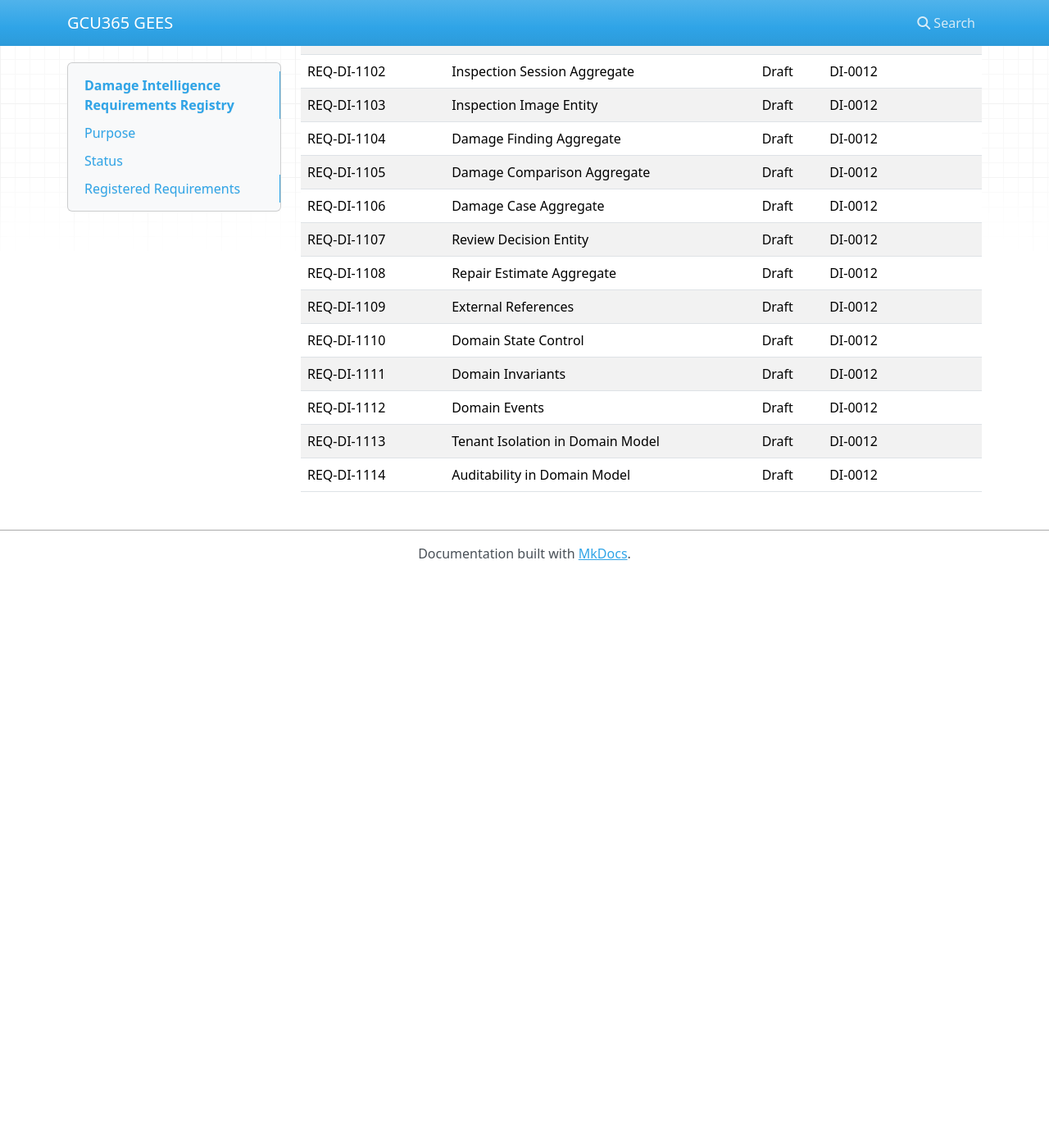
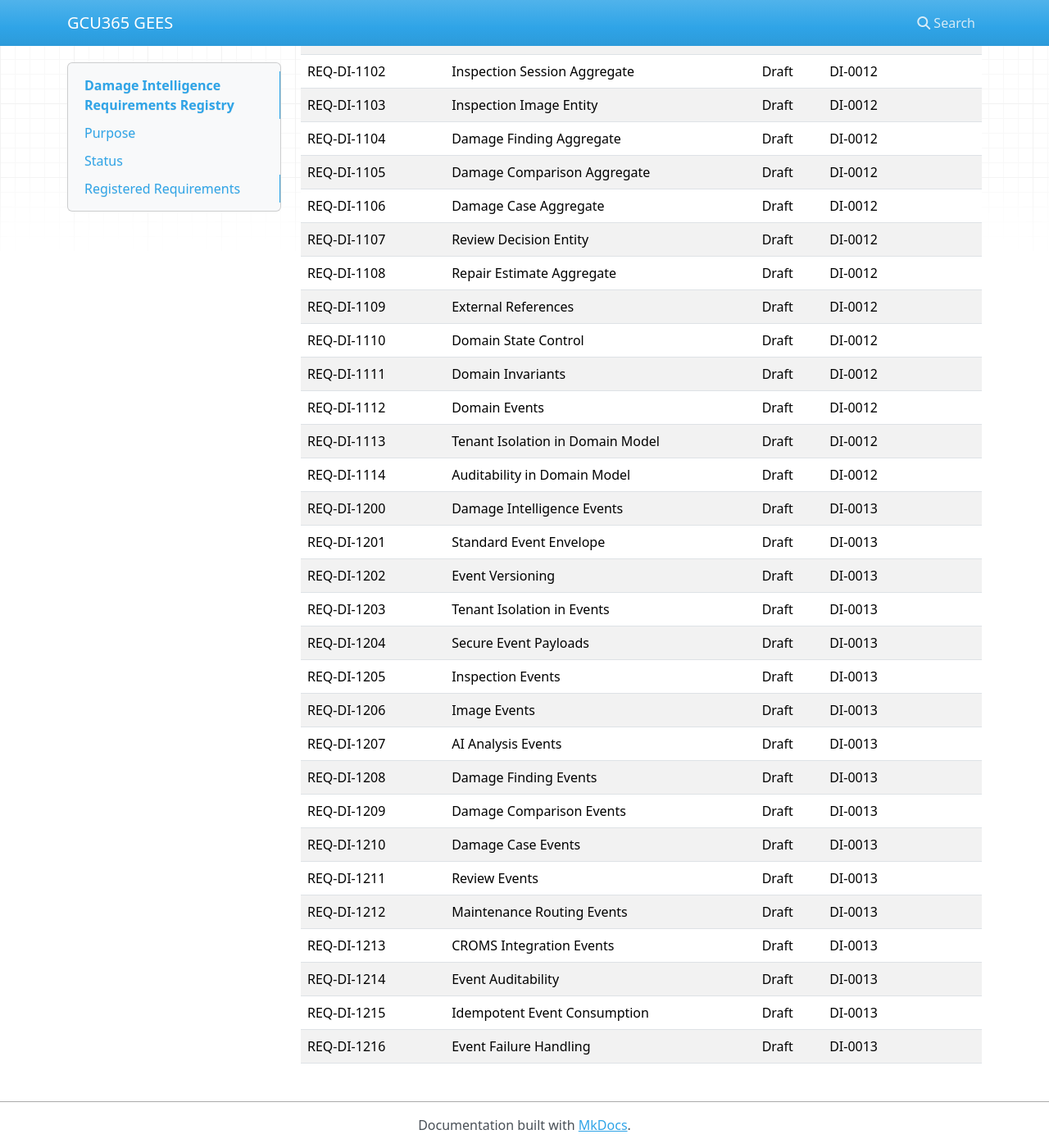
Before and after one commit to My10Sons/GCU365GEES, an MkDocs documentation site: the page built from docs/99-Appendices/Requirement-Registry/DAMAGE.md, in a window 1280 px wide and 1400 px high, scrolled down 7307 px. Shown: the whole window at 82% size. Built offline with MkDocs 1.6.1, drawn with Linux system fonts in a browser that asks for light colours; nearby versions of some CDN libraries; before the commit the page ends 8010 px from its top, so only the background shows below that.

Commit message:
Update DAMAGE.md to include new requirements

```diff
--- a/docs/99-Appendices/Requirement-Registry/DAMAGE.md
+++ b/docs/99-Appendices/Requirement-Registry/DAMAGE.md
@@ -194,3 +194,20 @@ Requirements have been registered below.
 | REQ-DI-1112 | Domain Events | Draft | DI-0012 | Emit events for lifecycle changes |
 | REQ-DI-1113 | Tenant Isolation in Domain Model | Draft | DI-0012 | Tenant isolation support in domain objects |
 | REQ-DI-1114 | Auditability in Domain Model | Draft | DI-0012 | Audit significant state and decision changes |
+| REQ-DI-1200 | Damage Intelligence Events | Draft | DI-0013 | Governed domain and integration events |
+| REQ-DI-1201 | Standard Event Envelope | Draft | DI-0013 | Standard event envelope fields |
+| REQ-DI-1202 | Event Versioning | Draft | DI-0013 | Events are versioned |
+| REQ-DI-1203 | Tenant Isolation in Events | Draft | DI-0013 | Events preserve tenant context |
+| REQ-DI-1204 | Secure Event Payloads | Draft | DI-0013 | No secrets, tokens, or unrestricted image URLs |
+| REQ-DI-1205 | Inspection Events | Draft | DI-0013 | Inspection lifecycle events |
+| REQ-DI-1206 | Image Events | Draft | DI-0013 | Image registration and quality events |
+| REQ-DI-1207 | AI Analysis Events | Draft | DI-0013 | AI request/completion/failure events |
+| REQ-DI-1208 | Damage Finding Events | Draft | DI-0013 | Damage finding lifecycle events |
+| REQ-DI-1209 | Damage Comparison Events | Draft | DI-0013 | Comparison lifecycle events |
+| REQ-DI-1210 | Damage Case Events | Draft | DI-0013 | Damage case lifecycle events |
+| REQ-DI-1211 | Review Events | Draft | DI-0013 | Review decisions and escalations |
+| REQ-DI-1212 | Maintenance Routing Events | Draft | DI-0013 | Maintenance routing/status events |
+| REQ-DI-1213 | CROMS Integration Events | Draft | DI-0013 | CROMS check-out/check-in integration events |
+| REQ-DI-1214 | Event Auditability | Draft | DI-0013 | Audit event publishing and processing |
+| REQ-DI-1215 | Idempotent Event Consumption | Draft | DI-0013 | Consumers tolerate duplicate delivery |
+| REQ-DI-1216 | Event Failure Handling | Draft | DI-0013 | Retry, dead-letter, alerting, and replay |
```
